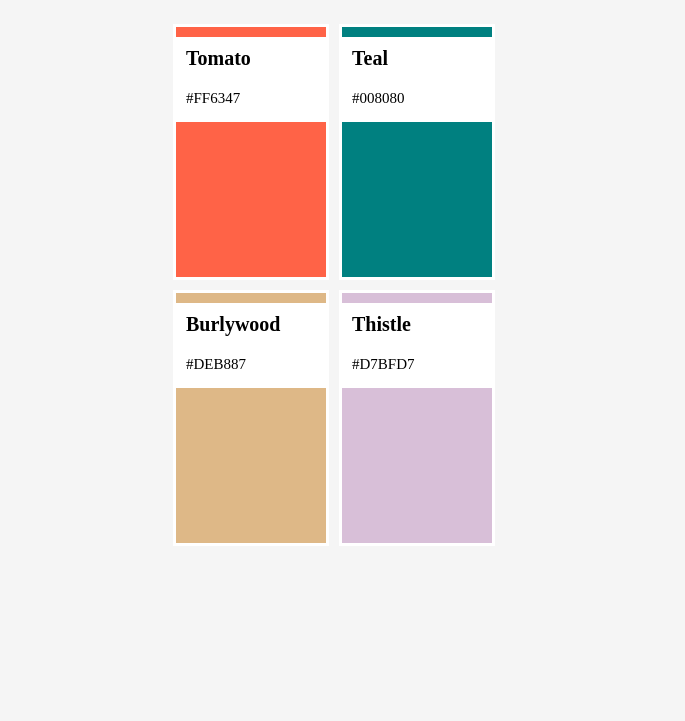
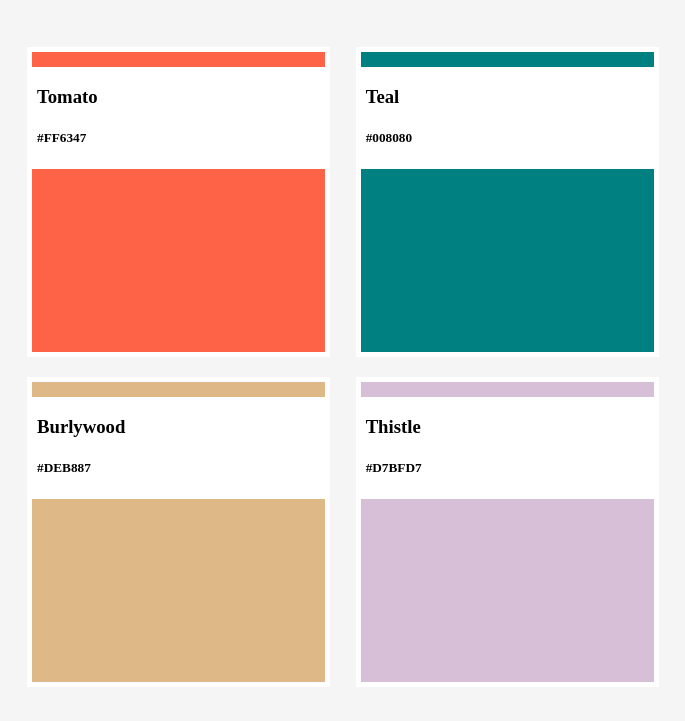
Before and after one commit to lhh0704/kokoa-clone, a plain HTML site: page home.html in a window 1280 px wide. Shown: the part 69-790 px from the top of the page, without its empty margins (297-982 px from the left). Drawn offline with Linux system fonts and the light colour scheme.

Commit message:
kokoa-clone 6일차 정답

```diff
--- a/home.html
+++ b/home.html
@@ -1,40 +1,42 @@
 <!DOCTYPE html>
-<html lang="kr">
+<html>
   <head>
-    <title>first website</title>
-    <meta name="description" content="this is my website" />
-    <meta charset="utf-8" />
-    <link href="style.css" rel="stylesheet" />
+    <meta charset="utf-8">
+    <meta name="viewport" content="width=device-width">
+    <title>repl.it</title>
+    <link rel="stylesheet" href="style.css">
   </head>
   <body>
-    <div>
-      <h1>The Best Colors</h1>
-      <div class="big">
-        <div class="color-box ">
-          <div class="content">
-            <span class="color-name">Tomato</span>
-            <span class="color-code">#FF6347</span>
-          </div>
+    <h1>The Best Colors</h1>
+    <section>
+      <article class="color">
+        <div class="color__bg"></div>
+        <div class="color__info">
+          <h3>Tomato</h3>
+          <h5>#FF6347</h5>
         </div>
-        <div class="color-box">
-          <div class="content">
-            <span class="color-name">Teal</span>
-            <span class="color-code">#008080</span>
-          </div>
+      </article>
+       <article class="color">
+        <div class="color__bg"></div>
+        <div class="color__info">
+          <h3>Teal</h3>
+          <h5>#008080</h5>
         </div>
-        <div class="color-box">
-          <div class="content">
-            <span class="color-name">Burlywood</span>
-            <span class="color-code">#DEB887</span>
-          </div>
+      </article>
+       <article class="color">
+        <div class="color__bg"></div>
+        <div class="color__info">
+          <h3>Burlywood</h3>
+          <h5>#DEB887</h5>
         </div>
-        <div class="color-box">
-          <div class="content">
-            <span class="color-name">Thistle</span>
-            <span class="color-code">#D7BFD7</span>
-          </div>
+      </article>
+       <article class="color">
+        <div class="color__bg"></div>
+        <div class="color__info">
+          <h3>Thistle</h3>
+          <h5>#D7BFD7</h5>
         </div>
-      </div>
-    </div>
+      </article>
+    </section>
   </body>
 </html>
--- a/style.css
+++ b/style.css
@@ -1,56 +1,55 @@
 body {
+    height:100vh;
+    background-color: whitesmoke;
     display: flex;
-    height: 100vh;
-    background-color: #F5F5F5;
-    justify-content: center;
+    flex-direction: column;
+    align-items: center;
   }
 
   h1 {
-    text-align: center;
+    margin-bottom: 50px;
   }
 
-.big {
+  section {
+    width:50%;
+    margin:0 auto;
     display: flex;
-    width: 350px;
+    justify-content: space-between;
     flex-wrap: wrap;
-
   }
 
-.color-box {
-    height: 250px;
-    width: 150px;
-    margin: 5px;
-    border: 3px solid white;
+  .color {
+    width: 48%;
+    position: relative;
+    margin-bottom: 20px;
   }
-.color-box:nth-child(1){
+
+  .color:first-child .color__bg {
     background-color: tomato;
   }
-.color-box:nth-child(2){
+
+  .color:nth-child(2) .color__bg {
     background-color: teal;
   }
-.color-box:nth-child(3){
+
+  .color:nth-child(3) .color__bg {
     background-color: burlywood;
   }
-.color-box:nth-child(4){
-    background-color: thistle;
-}
-.content {
-    height: 85px;
-    background-color: white;
+
+  .color:last-child .color__bg {
+    background-color:thistle;
   }
 
-span {
-    display: block;
-    margin: 10px;
-    padding-top: 10px;
+  .color__bg {
+    height: 300px;
+    border:5px solid white;
   }
 
-.color-name {
-    font-size: 20px;
-    font-weight: 600;
-
+  .color__info {
+    position: absolute;
+    width:100%;
+    background-color:white;
+    top:20px;
+    padding:0px 10px;
+    box-sizing: border-box;
   }
-
-.color-code {
-    font-size: 15px;
-}
```
Lines whose indentation alone changed are shown as unchanged.
